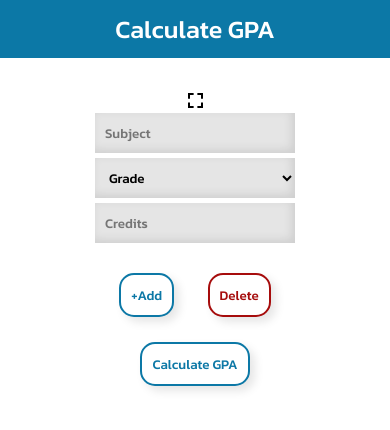
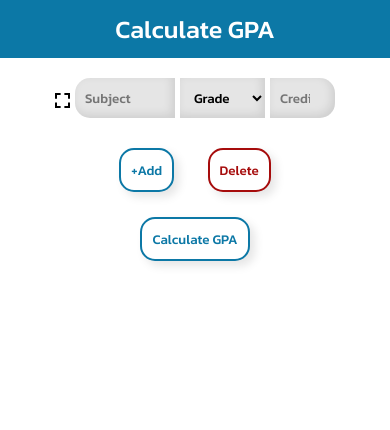
Before and after one commit to axzessjr/thaiware_internship, a PHP site: page / in a window 390 px wide. Shown: the top 430 px of the page. Run offline with PHP 8.4, Linux system fonts and the light colour scheme.

Commit message:
responsive + border radius

```diff
--- a/gpa/css/style.css
+++ b/gpa/css/style.css
@@ -17,12 +17,14 @@
 }
 .subject {
     width: 300px;
+    border-radius: 15px 0px 0px 15px;
 }
 select.grade {
     width: 100px;
 }
 .credits {
     width: 180px;
+    border-radius: 0px 15px 15px 0px;
 }
 .bt {
     margin-top: 30px;
@@ -142,12 +144,11 @@ input[type="checkbox"]:checked + .fc {
     }
 }
 @media screen and (max-width: 430px) {
-    .input {
-        display: grid;
-        justify-items: center;
+    .subject {
+        width: 100px;
     }
-    .subject, select.grade, .credits {
-        width: 200px;
+    .credits{
+        width: 65px;
     }
     div#gpa-result {
         font-size: 20px;
```
